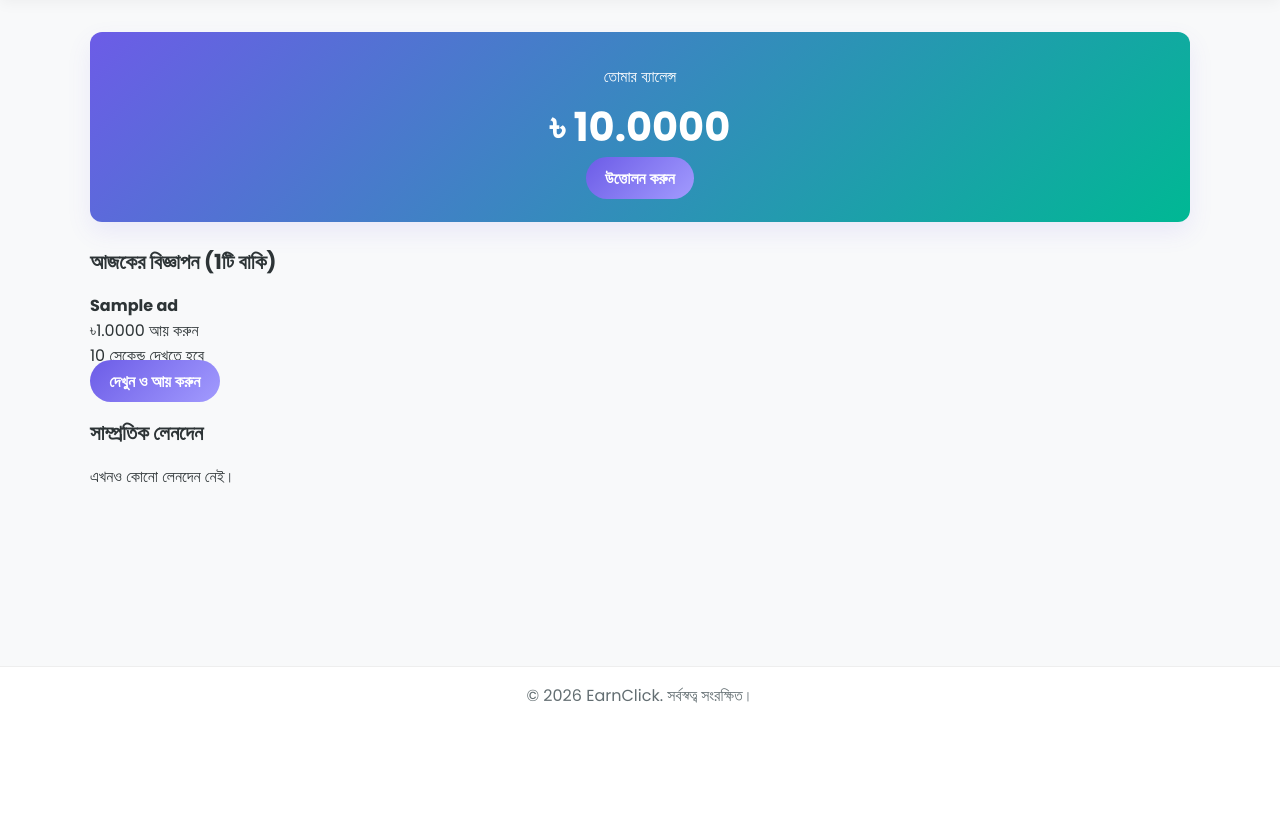
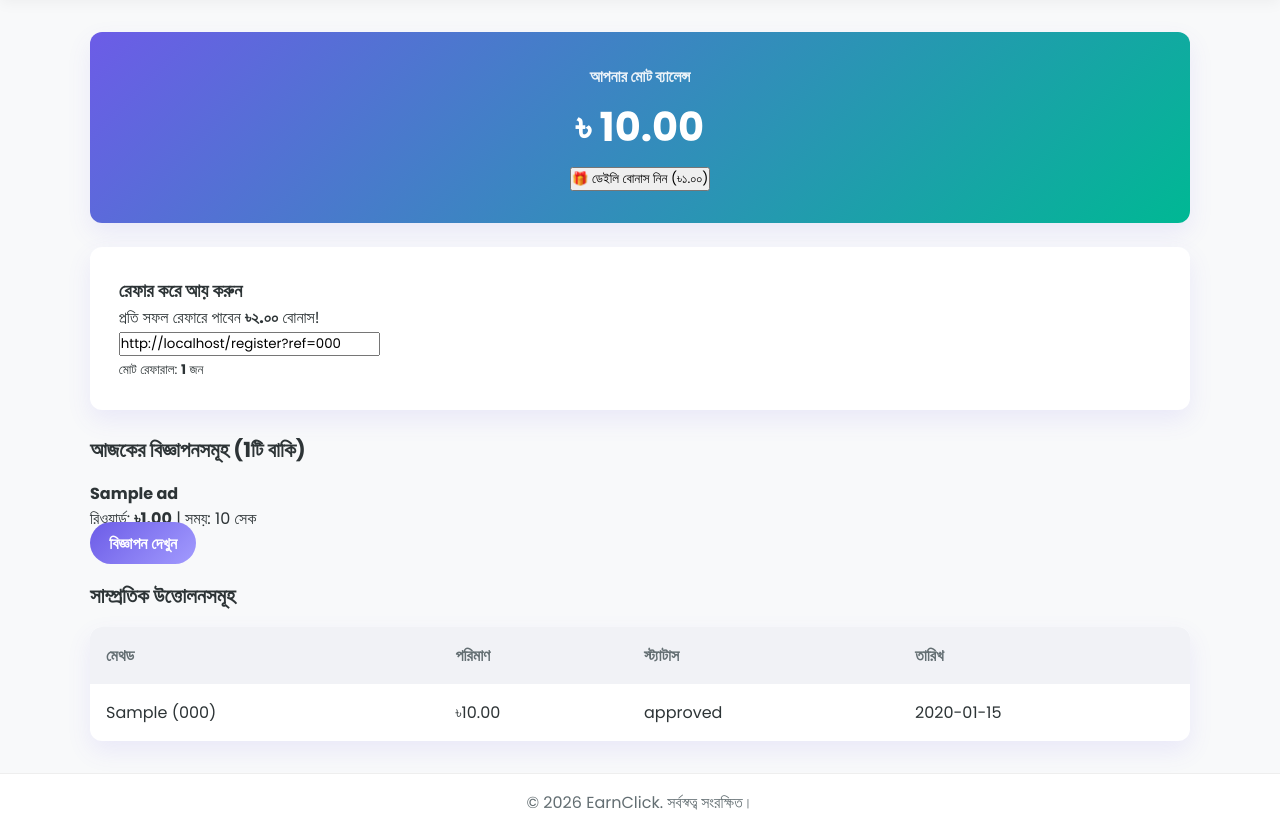
Before and after one commit to Shakibul65/my-earning-app, a Flask app: page /dashboard in a window 1280 px wide. Shown: the part 76-907 px from the top of the page. Before the commit the page ends 779 px from the top, so only its background shows below. Run offline with Flask 3, Linux system fonts and the light colour scheme; the visitor is signed in with stand-in values (Sample User, id 1); tables that the repository leaves empty hold one stand-in row (values such as "Sample post").

Commit message:
Update dashboard.html

```diff
--- a/templates/dashboard.html
+++ b/templates/dashboard.html
@@ -1,59 +1,73 @@
 {% extends 'base.html' %}
+
 {% block title %}ড্যাশবোর্ড - EarnClick{% endblock %}
+
 {% block content %}
+<div class="dashboard-grid">
+    <!-- Balance & Bonus Card -->
+    <div class="card balance-card">
+        <h3>আপনার মোট ব্যালেন্স</h3>
+        <div class="balance-amount">৳ {{ "%.2f"|format(user.balance) }}</div>
 
-<div class="balance-card">
-    <div>
-        <span class="balance-label">তোমার ব্যালেন্স</span>
-        <h2 class="balance-amount">৳ {{ '%.4f'|format(user.balance) }}</h2>
+        {% if can_claim_bonus %}
+        <form action="/claim_bonus" method="POST">
+            <button type="submit" class="btn-bonus">🎁 ডেইলি বোনাস নিন (৳১.০০)</button>
+        </form>
+        {% else %}
+        <p class="bonus-claimed">✔ আজকের ডেইলি বোনাস নেওয়া হয়েছে</p>
+        {% endif %}
     </div>
-    <a href="{{ url_for('withdraw') }}" class="btn btn-primary">উত্তোলন করুন</a>
+
+    <!-- Referral Link Card -->
+    <div class="card ref-card">
+        <h3>রেফার করে আয় করুন</h3>
+        <p>প্রতি সফল রেফারে পাবেন <strong>৳২.০০</strong> বোনাস!</p>
+        <div class="ref-box">
+            <input type="text" readonly value="{{ request.host_url }}register?ref={{ user.referral_code }}" id="refLink">
+        </div>
+        <p><small>মোট রেফারাল: <strong>{{ total_referrals }}</strong> জন</small></p>
+    </div>
 </div>
 
-<h3 class="section-title">আজকের বিজ্ঞাপন ({{ available_ads|length }}টি বাকি)</h3>
+<h2 class="section-title">আজকের বিজ্ঞাপনসমূহ ({{ available_ads|length }}টি বাকি)</h2>
 
-{% if available_ads %}
 <div class="ads-grid">
     {% for ad in available_ads %}
     <div class="ad-card">
         <h4>{{ ad.title }}</h4>
-        <p class="ad-reward">৳{{ '%.4f'|format(ad.reward) }} আয় করুন</p>
-        <p class="ad-duration">{{ ad.duration_seconds }} সেকেন্ড দেখতে হবে</p>
-        <a href="{{ url_for('view_ad', ad_id=ad.id) }}" class="btn btn-primary btn-full">দেখুন ও আয় করুন</a>
+        <p>রিওয়ার্ড: <strong>৳{{ "%.2f"|format(ad.reward) }}</strong> | সময়: {{ ad.duration_seconds }} সেক</p>
+        <a href="/view_ad/{{ ad.id }}" class="btn-primary btn-sm">বিজ্ঞাপন দেখুন</a>
+    </div>
+    {% else %}
+    <div class="card">
+        <p>আজকের সব বিজ্ঞাপন দেখা শেষ! আগামীকাল আবার আসুন।</p>
     </div>
     {% endfor %}
 </div>
-{% else %}
-<p class="empty-state">আজকের সব বিজ্ঞাপন দেখা শেষ! কাল আবার আসুন।</p>
-{% endif %}
 
-{% if completed_today %}
-<h3 class="section-title">আজকে সম্পন্ন হয়েছে</h3>
-<ul class="completed-list">
-    {% for ad in completed_today %}
-    <li>✅ {{ ad.title }}</li>
-    {% endfor %}
-</ul>
-{% endif %}
-
-<h3 class="section-title">সাম্প্রতিক লেনদেন</h3>
-{% if recent_tx %}
+<h2 class="section-title">সাম্প্রতিক উত্তোলনসমূহ</h2>
 <table class="tx-table">
-    <thead><tr><th>তারিখ</th><th>বিবরণ</th><th>পরিমাণ</th></tr></thead>
+    <thead>
+        <tr>
+            <th>মেথড</th>
+            <th>পরিমাণ</th>
+            <th>স্ট্যাটাস</th>
+            <th>তারিখ</th>
+        </tr>
+    </thead>
     <tbody>
-    {% for tx in recent_tx %}
+        {% for tx in transactions %}
         <tr>
-            <td>{{ tx.created_at.strftime('%d-%m-%Y %H:%M') }}</td>
-            <td>{{ tx.note }}</td>
-            <td class="{{ 'positive' if tx.amount >= 0 else 'negative' }}">
-                {{ '+' if tx.amount >= 0 else '' }}{{ '%.4f'|format(tx.amount) }}
-            </td>
+            <td>{{ tx.method }} ({{ tx.account_number }})</td>
+            <td>৳{{ "%.2f"|format(tx.amount) }}</td>
+            <td><span class="badge {{ tx.status.lower() }}">{{ tx.status }}</span></td>
+            <td>{{ tx.created_at.strftime('%Y-%m-%d') }}</td>
         </tr>
-    {% endfor %}
+        {% else %}
+        <tr>
+            <td colspan="4">এখনও কোনো উইথড্র করেননি।</td>
+        </tr>
+        {% endfor %}
     </tbody>
 </table>
-{% else %}
-<p class="empty-state">এখনও কোনো লেনদেন নেই।</p>
-{% endif %}
-
 {% endblock %}
```
